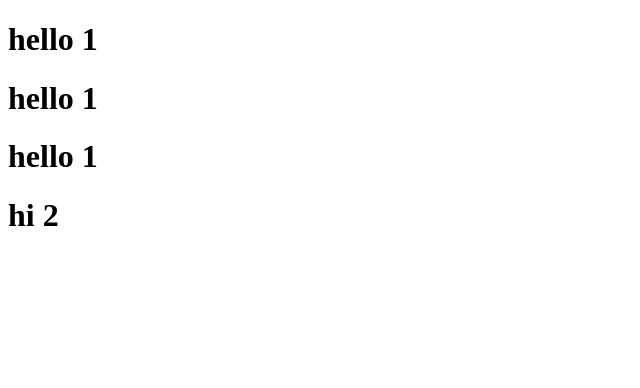
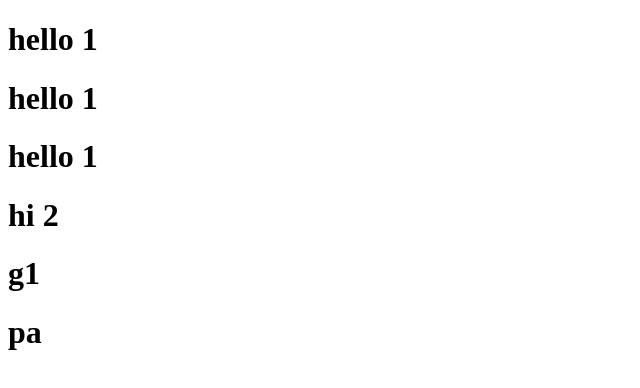
Before and after one commit to saidulu12345678/day1, a plain HTML site: page index.html in a window 1280 px wide. Shown: the whole page, without its empty margins (0-640 px from the left). Drawn offline with Linux system fonts and the light colour scheme.

Commit message:
version 1

```diff
--- a/index.html
+++ b/index.html
@@ -10,5 +10,7 @@
     <h1>hello 1</h1>
     <h1>hello 1</h1>
     <h1>hi 2</h1>
+    <h1>g1</h1>
+    <h1>pa</h1>
 </body>
 </html>
```
Also changed, not shown: sai.txt.
